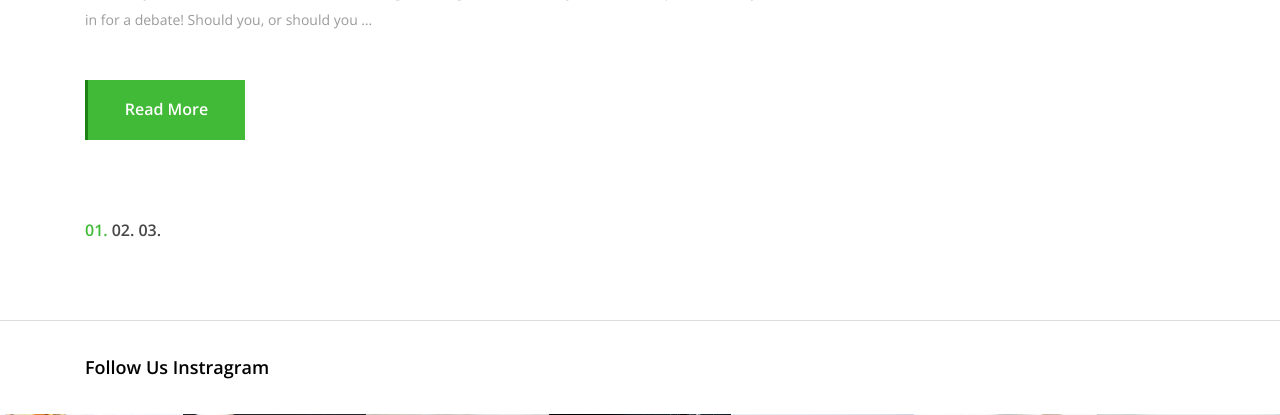
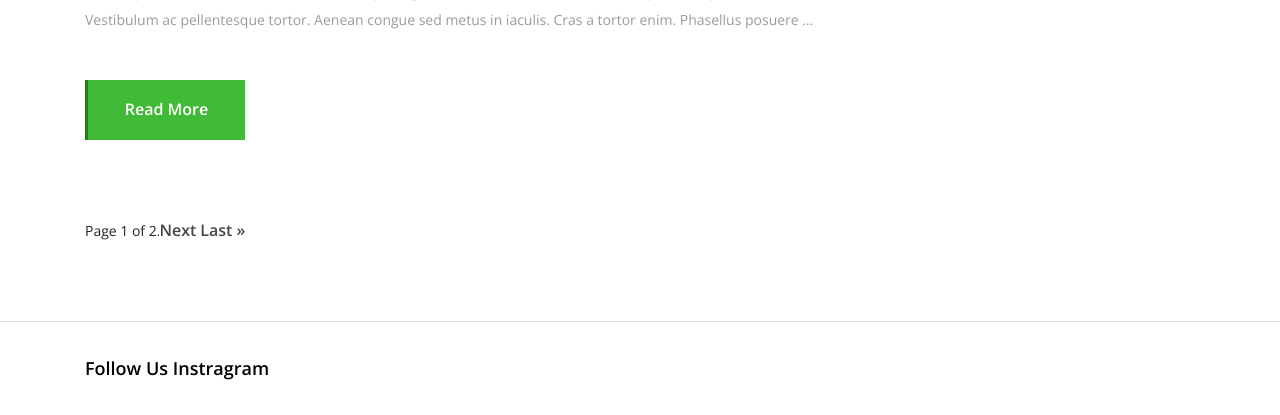
Before and after one commit to mdfaiz903/delicious, a Django app: page /blogView/ in a window 1280 px wide. Shown: the part 5323-5738 px from the top of the page. Run offline with Django 5.2, Linux system fonts and the light colour scheme; data comes from the database, SQL or seed files in the repository; both versions use the stored data as it was after the commit; some libraries are stand-ins or nearby versions; some web fonts are replaced.

Commit message:
page paginator added

```diff
--- a/delicious/views.py
+++ b/delicious/views.py
@@ -1,7 +1,7 @@
 from django.shortcuts import render
 from . models import sliderModel,BlogPost,BlogCategory
 from . forms import ContactForm
-
+from django.core.paginator import Paginator, EmptyPage, PageNotAnInteger
 # Create your views here.
 
 
@@ -26,12 +26,20 @@ def aboutView(request):
 
     return render(request,'delicious/about.html')
 def blogView(request):
-    queryset = BlogPost.objects.all()
+    queryset = BlogPost.objects.all().order_by('-id')
     blog_item = BlogCategory.objects.all()
-
+    paginator = Paginator(queryset,3)
+    page_number = request.GET.get('page')
+    try:
+        page_obj = paginator.page(page_number)
+    except PageNotAnInteger:
+        page_obj = paginator.page(1)
+    except EmptyPage:
+        page_obj = paginator.page(paginator.num_pages)
     context = {
         'items':queryset,
-        'blog_items':blog_item
+        'blog_items':blog_item,
+        'page_obj':page_obj,
     }
     return render(request,'delicious/blog-post.html',context)
 def blog_details(request,id):
--- a/templates/delicious/blog-post.html
+++ b/templates/delicious/blog-post.html
@@ -57,9 +57,25 @@
 
                     <nav aria-label="Page navigation example">
                         <ul class="pagination">
-                            <li class="page-item active"><a class="page-link" href="#">01.</a></li>
+                            <!-- <li class="page-item active"><a class="page-link" href="#">01.</a></li>
                             <li class="page-item"><a class="page-link" href="#">02.</a></li>
-                            <li class="page-item"><a class="page-link" href="#">03.</a></li>
+                            <li class="page-item"><a class="page-link" href="#">03.</a></li> -->
+
+                            <!-- paginator -->
+                            {% if page_obj.has_previous %}
+                                 <li class="page-item"><a class="page-link" href="?page=1">&laquo; First</a></li>
+                                 <li class="page-item"><a class="page-link" href="?page={{ page_obj.previous_page_number }}">Previous</a></li>
+                            {% endif %}
+
+                            <span class="current">
+                                Page {{ page_obj.number }} of {{ page_obj.paginator.num_pages }}.
+                            </span>
+
+                            {% if page_obj.has_next %}
+                                 <li class="page-item"><a class="page-link" href="?page={{ page_obj.next_page_number }}">Next</a></li>
+                                 <li class="page-item"><a class="page-link" href="?page={{ page_obj.paginator.num_pages }}">Last &raquo;</a></li>
+                            {% endif %}
+                            <!-- paginator -->
                         </ul>
                     </nav>
                 </div>
```
Also changed, not shown: db.sqlite3, media/blog_img/image_123650291_2.png (added), media/blog_img/noth3.png (added), media/blog_img/panta_bhaat_pahela_baishakh_i.png (added), static/img/image_123650291_2.png (added), static/img/noth3.png (added), static/img/panta_bhaat_pahela_baishakh_i.png (added).
